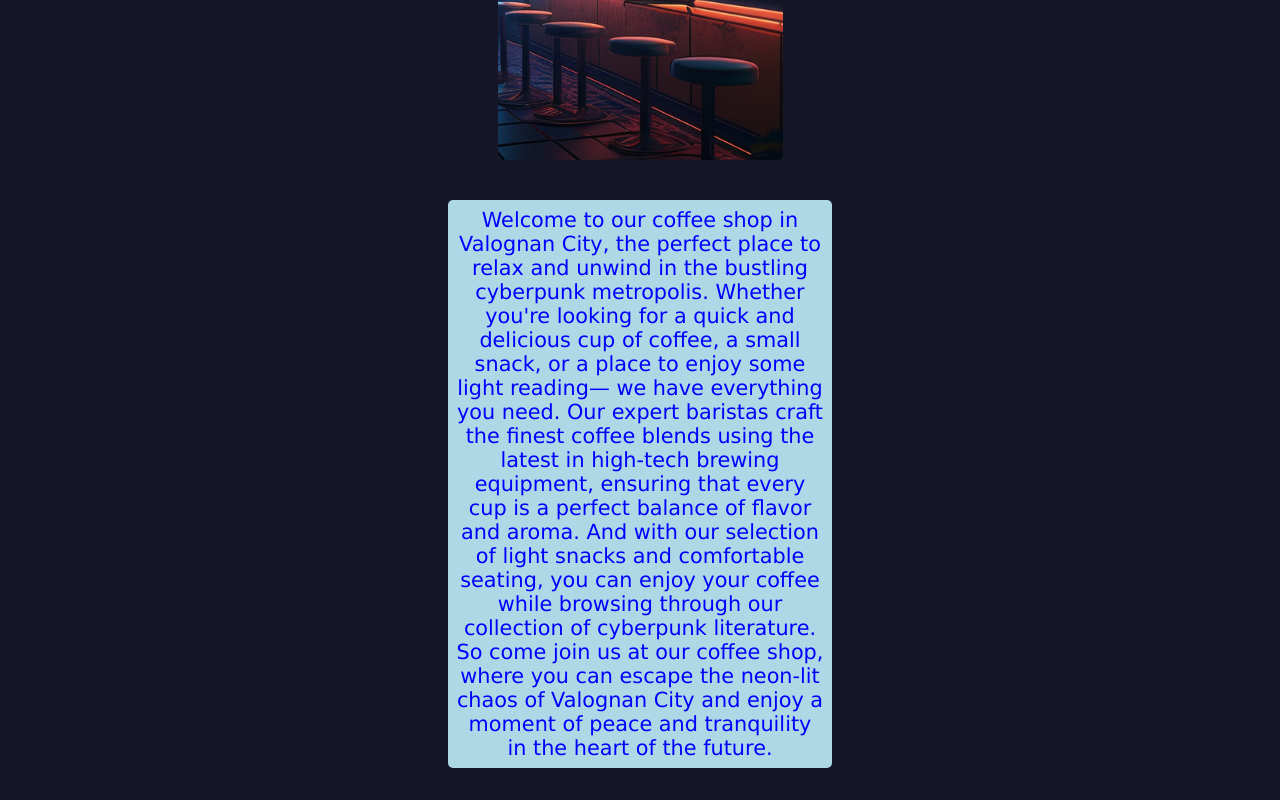
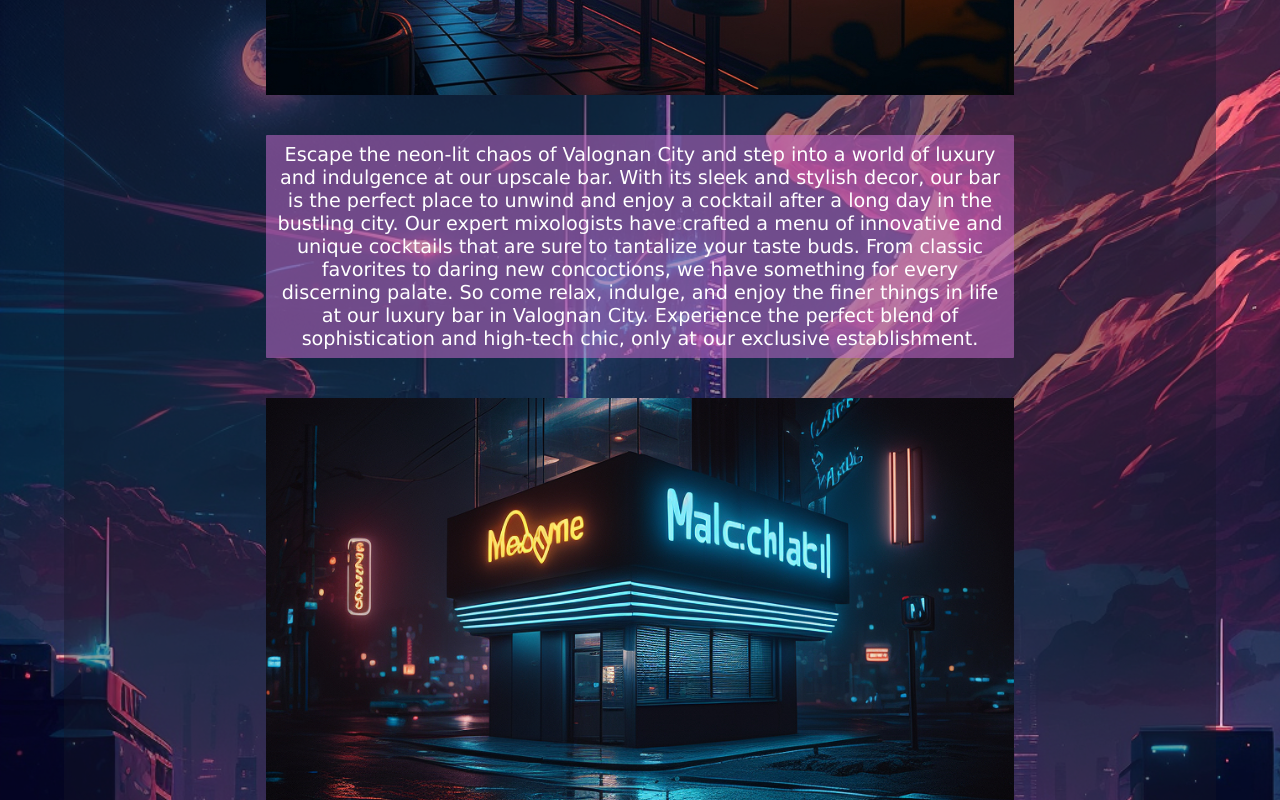
Before and after one commit to La-Nique/CyberPunk_Reality, a React (Create React App) app: page /arcilla-blvd in a window 1280 px wide. Shown: the part 1340-2140 px from the top of the page. Built offline with nearby package versions, Linux system fonts and the light colour scheme.

Commit message:
added new images for cyberpunk library, updated entire site's layout and design, came across bugs--had to simplify, removed reduant css files, revised classes/style ids...etc.

```diff
--- a/src/App.css
+++ b/src/App.css
@@ -2,7 +2,15 @@
   box-sizing: border-box;
   border: 0px solid red;
   font-family: Verdana, Geneva, Tahoma, sans-serif;
+  /* Hide scrollbar for IE, Edge and Firefox */
+  -ms-overflow-style: none;
+   scrollbar-width: none;
 }
+
+ /* Hide scrollbar for Chrome, Safari and Opera */
+ *::-webkit-scrollbar {
+   display: none;
+ }
 
 ul {
   font-variant-caps: petite-caps;
@@ -18,7 +26,13 @@ li {
   padding: 14px 16px;
 }
 
+a {
+  color: rgb(149, 220, 255);
+  text-decoration: none;
+}
+
 a:hover {
   font-weight: bold;
   color: hsla(326, 66%, 52%, 0.623);
+  text-decoration: none;
 }
--- a/src/components/Arcilla-Blvd.js
+++ b/src/components/Arcilla-Blvd.js
@@ -1,4 +1,3 @@
-import './css/Arcilla-Blvd.css';
 import McDonalds from './img/cyberpunk-mcdonalds.jpg'
 import coffee from './img/cyberpunk-coffee-shop-1.jpg'
 import bar from './img/cyberpunk-bar-1.jpg'
@@ -6,10 +5,25 @@ import bar from './img/cyberpunk-bar-1.jpg'
 function ArcillaBlvd() {
     return (
         <div >
-            <h1>Food District</h1>
+            <div className="arcilla">
+            <div className="outline">
+
+            <district>Food District</district>
             <h3>See what the best of Bikini Bottom has to offer for your stay!</h3>
 
-            <div className="main">
+                <div className="coffee">
+                    <img src={coffee} alt="cyber Coffee Shop" />
+                    <p>
+                        Welcome to our coffee shop in Valognan City, the perfect place to relax and unwind in the bustling cyberpunk metropolis. Whether you're looking for a quick and delicious cup of coffee, a small snack, or a place to enjoy some light reading— we have everything you need. Our expert baristas craft the finest coffee blends using the latest in high-tech brewing equipment, ensuring that every cup is a perfect balance of flavor and aroma. And with our selection of light snacks and comfortable seating, you can enjoy your coffee while browsing through our collection of cyberpunk literature. So come join us at our coffee shop, where you can escape the neon-lit chaos of Valognan City and enjoy a moment of peace and tranquility in the heart of the future.
+                    </p>
+                </div>
+
+                <div className="bar">
+                    <img src={bar} alt="cyber Bar" />
+                    <p>
+                        Escape the neon-lit chaos of Valognan City and step into a world of luxury and indulgence at our upscale bar. With its sleek and stylish decor, our bar is the perfect place to unwind and enjoy a cocktail after a long day in the bustling city. Our expert mixologists have crafted a menu of innovative and unique cocktails that are sure to tantalize your taste buds. From classic favorites to daring new concoctions, we have something for every discerning palate. So come relax, indulge, and enjoy the finer things in life at our luxury bar in Valognan City. Experience the perfect blend of sophistication and high-tech chic, only at our exclusive establishment.
+                    </p>
+                </div>
 
                 <div className="mcdonalds">
                     <img src={McDonalds} alt="cyber McDonalds" />
@@ -17,21 +31,7 @@ function ArcillaBlvd() {
                         If you're looking for a quick and delicious bite, there's no better place than McDonald's. Our menu of cyberpunk-inspired meals and classic favorites will satisfy your hunger and delight your taste buds. Whether you're looking for a juicy burger or a crispy chicken sandwich, we've got you covered. Plus, with our high-tech ordering system and futuristic decor, your dining experience will be out of this world. So come visit us at McDonald's in Valognan City and enjoy a meal that's just as bold and daring as the world around you.
                     </p>
                 </div>
-
-                <div className="bar">
-                    <img src={bar} alt="cyber Bar" />
-                    <p>
-                        Welcome to our coffee shop in Valognan City, the perfect place to relax and unwind in the bustling cyberpunk metropolis. Whether you're looking for a quick and delicious cup of coffee, a small snack, or a place to enjoy some light reading— we have everything you need. Our expert baristas craft the finest coffee blends using the latest in high-tech brewing equipment, ensuring that every cup is a perfect balance of flavor and aroma. And with our selection of light snacks and comfortable seating, you can enjoy your coffee while browsing through our collection of cyberpunk literature. So come join us at our coffee shop, where you can escape the neon-lit chaos of Valognan City and enjoy a moment of peace and tranquility in the heart of the future.
-                    </p>
-                </div>
-
-                <div className="coffee">
-                    <img src={coffee} alt="cyber Coffee Shop" />
-                    <p>
-                        Escape the neon-lit chaos of Valognan City and step into a world of luxury and indulgence at our upscale bar. With its sleek and stylish decor, our bar is the perfect place to unwind and enjoy a cocktail after a long day in the bustling city. Our expert mixologists have crafted a menu of innovative and unique cocktails that are sure to tantalize your taste buds. From classic favorites to daring new concoctions, we have something for every discerning palate. So come relax, indulge, and enjoy the finer things in life at our luxury bar in Valognan City. Experience the perfect blend of sophistication and high-tech chic, only at our exclusive establishment.
-                    </p>
-                </div>
-
+            </div>
             </div>
         </div>
     );
--- a/src/components/Downtown-Central.js
+++ b/src/components/Downtown-Central.js
@@ -1,17 +1,17 @@
-import './css/Downtown-Central.css';
+import './css/cyberpunk.css';
 import mall0 from './img/cyberpunk-mall-0.jpg'
 import mall1 from './img/cyberpunk-mall-1.png'
 import museum0 from './img/cyberpunk-museum-0.png'
 import museum1 from './img/cyberpunk-museum-1.png'
 
-// Lodging
 function DowntownCentral() {
     return (
         <div >
-            <h1>Fun District</h1>
+            <div className="downtown">
+            <div className="outline">
+
+            <district>Adventure District</district>
             <h3>See what the best of Bikini Bottom has to offer for your stay!</h3>
-
-            <div className="content">
 
                 <div className="mall">
                     <img src={mall0} alt="cyber Shopping Mall" />
@@ -28,7 +28,7 @@ function DowntownCentral() {
                     </p>
                     <img src={museum1} alt="cyber Art History Museum" />
                 </div>
-
+            </div>
             </div>
         </div>
     );
--- a/src/components/Homepage.js
+++ b/src/components/Homepage.js
@@ -4,7 +4,7 @@ function Homepage() {
     return (
         <div className="content">
             <h1>Welcome to Valognan City,</h1>
-            <p>where the pulse-pounding beat of the night is the rhythm of life.</p>
+            <blurb>where the pulse-pounding beat of the night is the rhythm of life.</blurb>
         </div>
     );
 }
--- a/src/components/css/Arcilla-Blvd.css
+++ /dev/null
@@ -1,36 +0,0 @@
-.main {
-    background-color: #151527;
-    text-align: center;
-}
-
-/* .header h1 {
-    font-family: "SpongeboyRegular";
-} */
-
-img {
-    border-radius: 5px;
-    height: 400px;
-    /* width: 285px;
-    object-fit: cover;
-    margin: 20px 0px; */
-}
-
-p {
-    background-color: lightblue;
-    color: blue;
-    font-size: 1.3rem;
-    border-radius: 5px;
-    max-width: 30%;
-    min-width: 285px;
-    margin: 20px 0px;
-    padding: 8px;
-}
-
-.mcdonalds, .bar, .coffee {
-    display: flex;
-    flex-wrap: wrap;
-    flex-direction: column;
-    justify-content: space-between;
-    align-items: center;
-    background-color: #151527;
-}
--- a/src/components/css/Basingriver-Ave.css
+++ /dev/null
@@ -1,36 +0,0 @@
-.main {
-    background-color: lightcyan;
-    text-align: center;
-    color: blue
-}
-
-/* .header h1 {
-    font-family: "SpongeboyRegular";
-} */
-
-img {
-    border-radius: 5px;
-    height: 400px;
-    width: 285px;
-    object-fit: cover;
-    margin: 20px 0px;
-}
-
-p {
-    background-color: lightblue;
-    color: blue;
-    font-size: 1.3rem;
-    border-radius: 5px;
-    max-width: 30%;
-    min-width: 285px;
-    margin: 20px 0px;
-    padding: 8px;
-}
-
-.mall, .museum, .squidward {
-    display: flex;
-    flex-direction: row;
-    justify-content: space-evenly;
-    align-items: center;
-    flex-wrap: wrap;
-}
--- a/src/components/css/Downtown-Central.css
+++ /dev/null
@@ -1,36 +0,0 @@
-.main {
-    background-color: lightcyan;
-    text-align: center;
-    color: blue
-}
-
-/* .header h1 {
-    font-family: "SpongeboyRegular";
-} */
-
-img {
-    border-radius: 5px;
-    height: 400px;
-    width: 285px;
-    object-fit: cover;
-    margin: 20px 0px;
-}
-
-p {
-    background-color: lightblue;
-    color: blue;
-    font-size: 1.3rem;
-    border-radius: 5px;
-    max-width: 30%;
-    min-width: 285px;
-    margin: 20px 0px;
-    padding: 8px;
-}
-
-.mall, .museum, .squidward {
-    display: flex;
-    flex-direction: row;
-    justify-content: space-evenly;
-    align-items: center;
-    flex-wrap: wrap;
-}
--- a/src/components/css/Homepage.css
+++ b/src/components/css/Homepage.css
@@ -16,7 +16,7 @@ body ul {
     justify-content: center;
 }
 
-.content {
+.content  {
     display: flex;
     flex-wrap: wrap;
     flex-direction: column;
@@ -41,23 +41,34 @@ h1 {
 
 @keyframes fading {
     0% {
-        opacity: 0.3
-    }
-
-    50% {
+        opacity: 0.4
+    } 50% {
         opacity: 1
-    }
-
-    100% {
-        opacity: 0.3
+    } 100% {
+        opacity: 0.4
     }
 }
 
-.content p {
+h2 {
+    color: white;
+    text-align: center;
+    justify-items: center;
+}
+
+h3 {
+    font-family: Verdana;
+    font-size: 110%;
+    min-width: 285px;
+    color: hsla(326, 66%, 52%, 1);
+}
+
+blurb {
     font-size: 110%;
     max-width: 40%;
     min-width: 285px;
     margin-top: -3%;
-    background-color: hsla(240, 30%, 12%, 0.66);
+    background-color: hsla(240, 30%, 12%, 0.388);
     color: hsla(326, 66%, 52%, 1);
+    font-weight: bold;
+
 }
--- /dev/null
+++ b/src/components/css/cyberpunk.css
@@ -0,0 +1,66 @@
+.arcilla, .downtown, .basingriver {
+    /* background-color: hsla(240, 30%, 12%, 0.388); */
+    text-align: center;
+    color: white;
+}
+
+.outline {
+    padding-top: 2%;
+    background-color: hsla(240, 30%, 12%, 0.388);
+    width: 90%;
+    display: block;
+    margin-left: auto;
+    margin-right: auto;
+}
+
+district {
+    font-family: Impact;
+    font-size: 350%;
+    text-align: center;
+    color: white;
+    animation: fading 10s infinite;
+}
+
+@keyframes fading {
+    0% {
+        opacity: 0.5
+    } 50% {
+        opacity: 1
+    } 100% {
+        opacity: 0.5
+    }
+}
+
+place {
+    font-family: Verdana;
+    font-size: 180%;
+    text-align: center;
+    color: white;
+}
+
+img {
+    object-fit: cover;
+    margin: 20px 0px;
+    max-width: 65%;
+    min-width: 25%;
+}
+
+p  {
+    font-family: Verdana;
+    background-color: hsla(297, 56%, 64%, 0.498);
+    color: white;
+    font-size: 1.2rem;
+    border-radius: 1px;
+    max-width: 65%;
+    min-width: 25%;
+    margin: 20px 0px;
+    padding: 8px;
+}
+
+.mcdonalds, .bar, .coffee, .library, .highschool, .downtown, .museum, .mall {
+    display: flex;
+    flex-wrap: wrap;
+    flex-direction: column;
+    justify-content: space-between;
+    align-items: center;
+}
```
Also changed, not shown: src/App.js (+3 -15 lines), src/components/Basingriver-Ave.js (+11 -10 lines), src/components/img/cyberpunk-library-0.png, src/components/img/cyberpunk-library-1.png.
